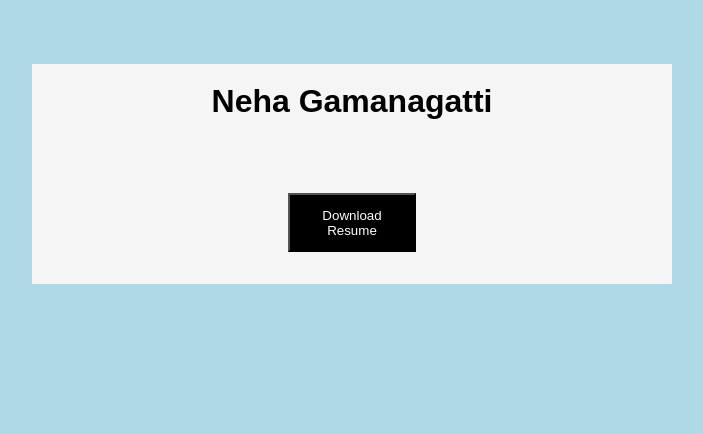
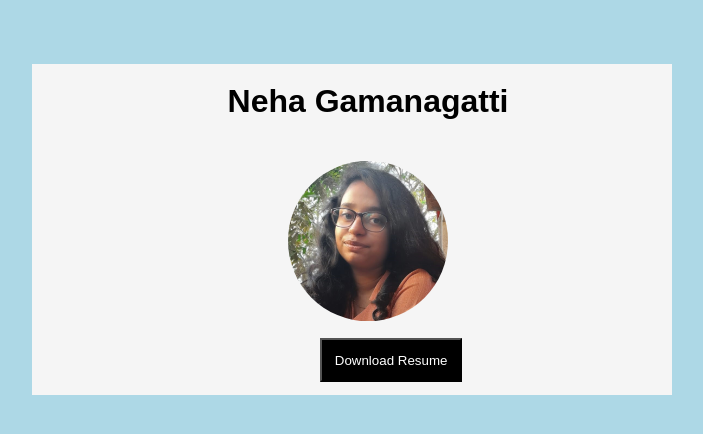
Before and after one commit to Neha152001/Page-Portfolio, a plain HTML site: page index.html in a window 1280 px wide. Shown: the whole page, without its empty margins (288-991 px from the left). Drawn offline with Linux system fonts and the light colour scheme.

Commit message:
Added image

```diff
--- a/index.html
+++ b/index.html
@@ -10,6 +10,7 @@
 <body>
     <div class="main">
     <h1 class="name">Neha Gamanagatti</h1>
+    <img src="pic.jpeg" alt="My Picture" />
     <button>Download Resume</button>
     </div>
 </body>
--- a/style.css
+++ b/style.css
@@ -7,7 +7,9 @@ body{
 .name{
     font-family: sans-serif;
     text-align:center;
-    padding:3%;
+    padding-left:5%;
+    font-size:xx-large;
+    padding-top:3%;
 }
 .main{
     background-color:whitesmoke;
@@ -21,5 +23,12 @@ button{
     color:white;
     font: 20%;
     padding:2%;
-    margin:5% 40%;
+    margin-left:45%;
+    margin-bottom:2%;
 }
+img{
+    width:25%;
+    padding:2% 40%;
+    border-radius: 50%;
+    margin-top:1%;
+}
```
Also changed, not shown: pic.jpeg (added).
